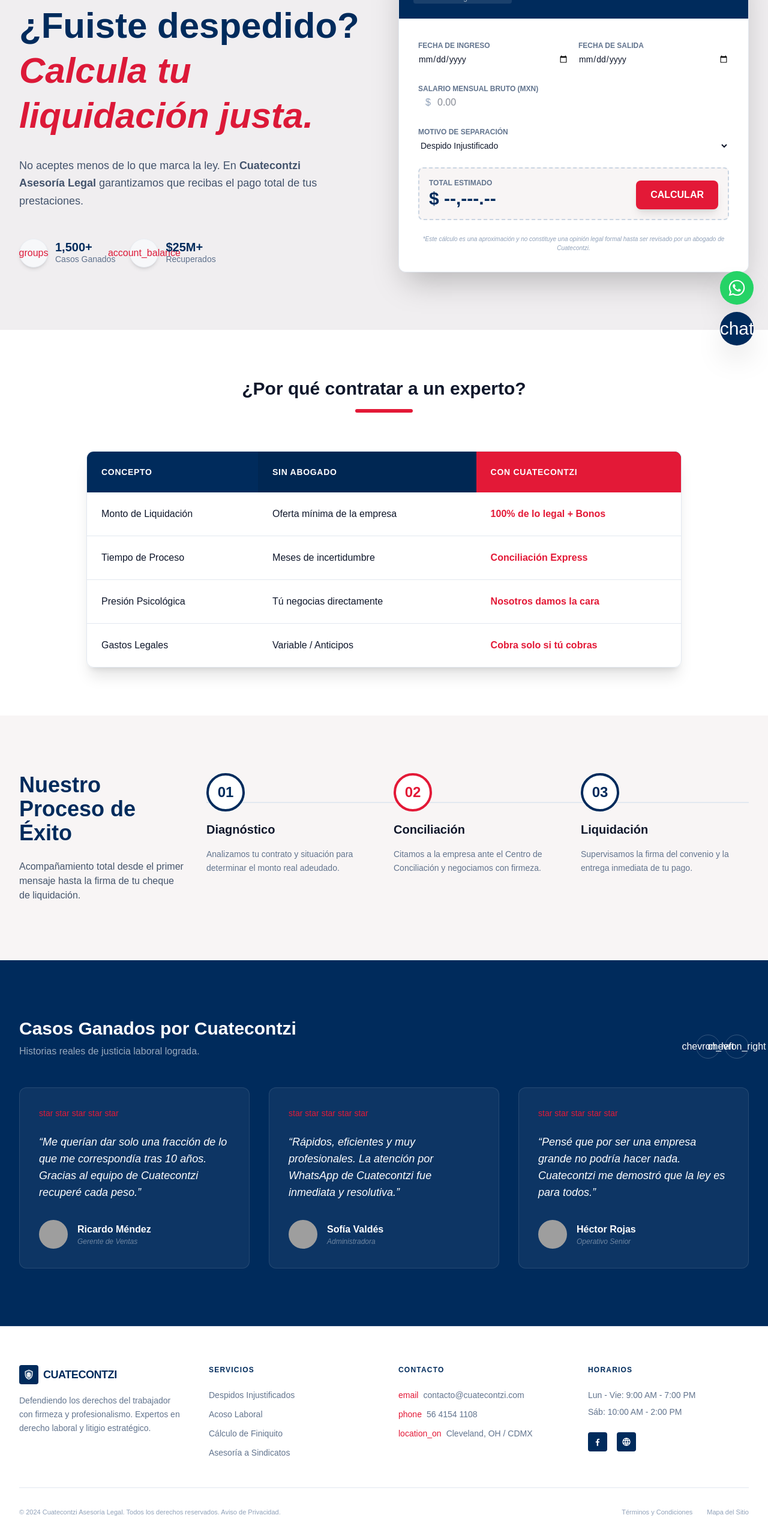
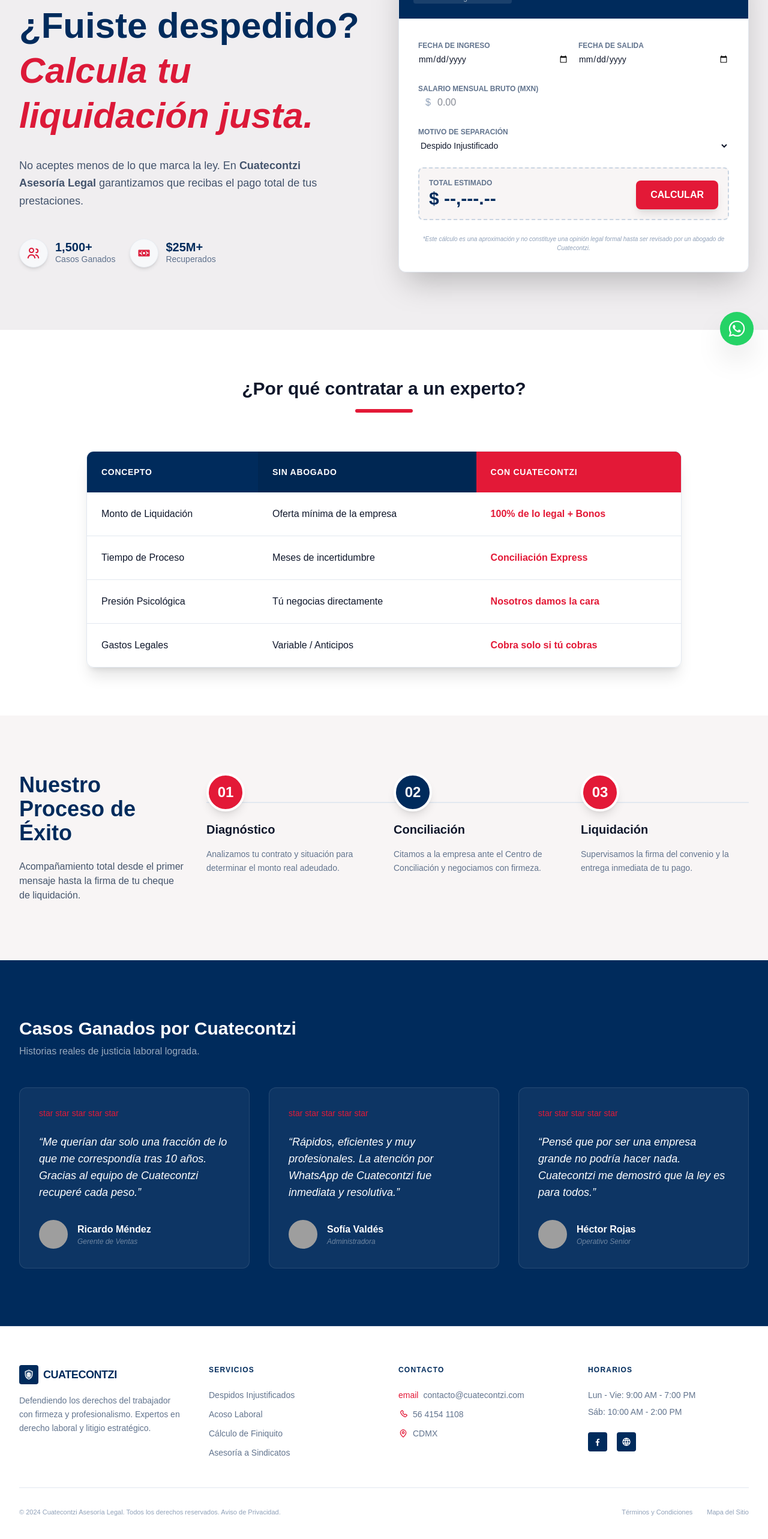
Before and after one commit to gotama97/david-cuatecontzi-landingpage, a Next.js app: page / in a window 1280 px wide. Shown: the part 200-2766 px from the top of the page at 60% size. Built offline with nearby package versions, Linux system fonts and the light colour scheme; grey boxes are pictures that could not be loaded.

Commit message:
fix: update landing icons and contact details

```diff
--- a/src/app/page.tsx
+++ b/src/app/page.tsx
@@ -64,6 +64,69 @@
   );
 }
 
+function PhoneIcon({ className = "h-4 w-4" }: { className?: string }) {
+  return (
+    <svg aria-hidden="true" className={className} fill="none" viewBox="0 0 24 24">
+      <path
+        d="M6.6 4.8 8.5 3c.5-.5 1.4-.5 1.8.1l1.6 2.1c.4.5.4 1.2 0 1.7l-1.1 1.3a12 12 0 0 0 5 5l1.3-1.1c.5-.4 1.2-.4 1.7 0l2.1 1.6c.6.4.6 1.3.1 1.8l-1.8 1.9c-.9.9-2.2 1.2-3.4.8A18.5 18.5 0 0 1 5.8 8.2c-.4-1.2-.1-2.5.8-3.4Z"
+        stroke="currentColor"
+        strokeLinecap="round"
+        strokeLinejoin="round"
+        strokeWidth="2"
+      />
+    </svg>
+  );
+}
+
+function UsersIcon({ className = "h-6 w-6" }: { className?: string }) {
+  return (
+    <svg aria-hidden="true" className={className} fill="none" viewBox="0 0 24 24">
+      <path
+        d="M8.5 11a3.5 3.5 0 1 0 0-7 3.5 3.5 0 0 0 0 7ZM2.8 20c.6-3.2 2.7-5.1 5.7-5.1s5.1 1.9 5.7 5.1M16.2 11.2a3 3 0 1 0 0-6M15.5 15.1c2.4.3 4.1 1.9 4.7 4.9"
+        stroke="currentColor"
+        strokeLinecap="round"
+        strokeLinejoin="round"
+        strokeWidth="2"
+      />
+    </svg>
+  );
+}
+
+function MoneyIcon({ className = "h-6 w-6" }: { className?: string }) {
+  return (
+    <svg aria-hidden="true" className={className} fill="none" viewBox="0 0 24 24">
+      <path
+        d="M3.5 7.5h17v9h-17v-9ZM6.5 10.5h.01M17.5 13.5h.01M12 15a3 3 0 1 0 0-6 3 3 0 0 0 0 6ZM7 7.5c0 1.4-1.1 2.5-2.5 2.5M19.5 10c-1.4 0-2.5-1.1-2.5-2.5M4.5 14c1.4 0 2.5 1.1 2.5 2.5M17 16.5c0-1.4 1.1-2.5 2.5-2.5"
+        stroke="currentColor"
+        strokeLinecap="round"
+        strokeLinejoin="round"
+        strokeWidth="2"
+      />
+    </svg>
+  );
+}
+
+function LocationIcon({ className = "h-4 w-4" }: { className?: string }) {
+  return (
+    <svg aria-hidden="true" className={className} fill="none" viewBox="0 0 24 24">
+      <path
+        d="M19 10c0 5.2-7 11-7 11s-7-5.8-7-11a7 7 0 1 1 14 0Z"
+        stroke="currentColor"
+        strokeLinecap="round"
+        strokeLinejoin="round"
+        strokeWidth="2"
+      />
+      <path
+        d="M12 12.5a2.5 2.5 0 1 0 0-5 2.5 2.5 0 0 0 0 5Z"
+        stroke="currentColor"
+        strokeLinecap="round"
+        strokeLinejoin="round"
+        strokeWidth="2"
+      />
+    </svg>
+  );
+}
+
 export default function Home() {
   return (
     <main className="bg-background-light dark:bg-background-dark text-slate-900 dark:text-slate-100 font-display">
@@ -84,7 +147,7 @@
               <a className="text-navy-custom hover:text-primary transition-colors font-semibold" href="#">Casos de Éxito</a>
               <a className="text-navy-custom hover:text-primary transition-colors font-semibold" href="#">Blog</a>
               <a href="tel:+525641541108" className="bg-navy-custom hover:bg-navy-custom/90 text-white px-6 py-2.5 rounded-lg font-bold transition-all flex items-center gap-2 shadow-lg shadow-navy-custom/20">
-                <span className="material-icons text-sm">phone</span>
+                <PhoneIcon />
                 CONSULTA GRATUITA
               </a>
             </div>
@@ -110,7 +173,7 @@
               <div className="flex flex-wrap gap-6 pt-4">
                 <div className="flex items-center gap-3">
                   <div className="w-12 h-12 bg-white dark:bg-slate-800 rounded-full flex items-center justify-center shadow-md border border-slate-100">
-                    <span className="material-icons text-primary">groups</span>
+                    <UsersIcon className="h-6 w-6 text-primary" />
                   </div>
                   <div>
                     <p className="font-bold text-xl leading-none text-navy-custom dark:text-white">1,500+</p>
@@ -119,7 +182,7 @@
                 </div>
                 <div className="flex items-center gap-3">
                   <div className="w-12 h-12 bg-white dark:bg-slate-800 rounded-full flex items-center justify-center shadow-md border border-slate-100">
-                    <span className="material-icons text-primary">account_balance</span>
+                    <MoneyIcon className="h-6 w-6 text-primary" />
                   </div>
                   <div>
                     <p className="font-bold text-xl leading-none text-navy-custom dark:text-white">$25M+</p>
@@ -189,17 +252,17 @@
             <div className="lg:col-span-3 grid md:grid-cols-3 gap-8 relative">
               <div className="hidden md:block absolute top-12 left-0 w-full h-0.5 bg-slate-200 dark:bg-slate-800 z-0"></div>
               <div className="relative z-10 space-y-4 group">
-                <div className="w-16 h-16 rounded-full bg-white dark:bg-slate-900 border-4 border-navy-custom flex items-center justify-center text-2xl font-black text-navy-custom group-hover:bg-navy-custom group-hover:text-white transition-all">01</div>
+                <div className="w-16 h-16 rounded-full bg-primary border-4 border-white shadow-lg flex items-center justify-center text-2xl font-black text-white group-hover:bg-navy-custom transition-all">01</div>
                 <h4 className="font-bold text-xl">Diagnóstico</h4>
                 <p className="text-sm text-slate-500 leading-relaxed">Analizamos tu contrato y situación para determinar el monto real adeudado.</p>
               </div>
               <div className="relative z-10 space-y-4 group">
-                <div className="w-16 h-16 rounded-full bg-white dark:bg-slate-900 border-4 border-primary flex items-center justify-center text-2xl font-black text-primary group-hover:bg-primary group-hover:text-white transition-all">02</div>
+                <div className="w-16 h-16 rounded-full bg-navy-custom border-4 border-white shadow-lg flex items-center justify-center text-2xl font-black text-white group-hover:bg-primary transition-all">02</div>
                 <h4 className="font-bold text-xl">Conciliación</h4>
                 <p className="text-sm text-slate-500 leading-relaxed">Citamos a la empresa ante el Centro de Conciliación y negociamos con firmeza.</p>
               </div>
               <div className="relative z-10 space-y-4 group">
-                <div className="w-16 h-16 rounded-full bg-white dark:bg-slate-900 border-4 border-navy-custom flex items-center justify-center text-2xl font-black text-navy-custom group-hover:bg-navy-custom group-hover:text-white transition-all">03</div>
+                <div className="w-16 h-16 rounded-full bg-primary border-4 border-white shadow-lg flex items-center justify-center text-2xl font-black text-white group-hover:bg-navy-custom transition-all">03</div>
                 <h4 className="font-bold text-xl">Liquidación</h4>
                 <p className="text-sm text-slate-500 leading-relaxed">Supervisamos la firma del convenio y la entrega inmediata de tu pago.</p>
               </div>
@@ -214,10 +277,6 @@
             <div>
               <h2 className="text-3xl font-bold mb-2">Casos Ganados por Cuatecontzi</h2>
               <p className="text-white/60">Historias reales de justicia laboral lograda.</p>
-            </div>
-            <div className="flex gap-2">
-              <button className="w-10 h-10 rounded-full border border-white/20 flex items-center justify-center hover:bg-white/10"><span className="material-icons">chevron_left</span></button>
-              <button className="w-10 h-10 rounded-full border border-white/20 flex items-center justify-center hover:bg-white/10"><span className="material-icons">chevron_right</span></button>
             </div>
           </div>
           <div className="grid md:grid-cols-3 gap-8">
@@ -283,8 +342,8 @@
               <h5 className="font-bold text-navy-custom dark:text-white mb-6 uppercase text-xs tracking-widest">Contacto</h5>
               <ul className="space-y-3 text-sm text-slate-500">
                 <li className="flex items-center gap-2"><span className="material-icons text-sm text-primary">email</span> contacto@cuatecontzi.com</li>
-                <li className="flex items-center gap-2"><span className="material-icons text-sm text-primary">phone</span> <a className="hover:text-primary transition-colors" href="tel:+525641541108">56 4154 1108</a></li>
-                <li className="flex items-center gap-2"><span className="material-icons text-sm text-primary">location_on</span> Cleveland, OH / CDMX</li>
+                <li className="flex items-center gap-2"><PhoneIcon className="h-4 w-4 text-primary" /> <a className="hover:text-primary transition-colors" href="tel:+525641541108">56 4154 1108</a></li>
+                <li className="flex items-center gap-2"><LocationIcon className="h-4 w-4 text-primary" /> CDMX</li>
               </ul>
             </div>
             <div>
@@ -311,9 +370,6 @@
         <a aria-label="WhatsApp" className="w-14 h-14 bg-[#25D366] text-white rounded-full flex items-center justify-center shadow-2xl hover:scale-110 transition-transform" href="https://wa.me/525641541108">
           <WhatsAppIcon />
         </a>
-        <a aria-label="Llamar" className="w-14 h-14 bg-navy-custom text-white rounded-full flex items-center justify-center shadow-2xl hover:rotate-12 transition-transform" href="tel:+525641541108">
-          <span className="material-icons text-3xl">chat</span>
-        </a>
       </div>
     </main>
   );
```
